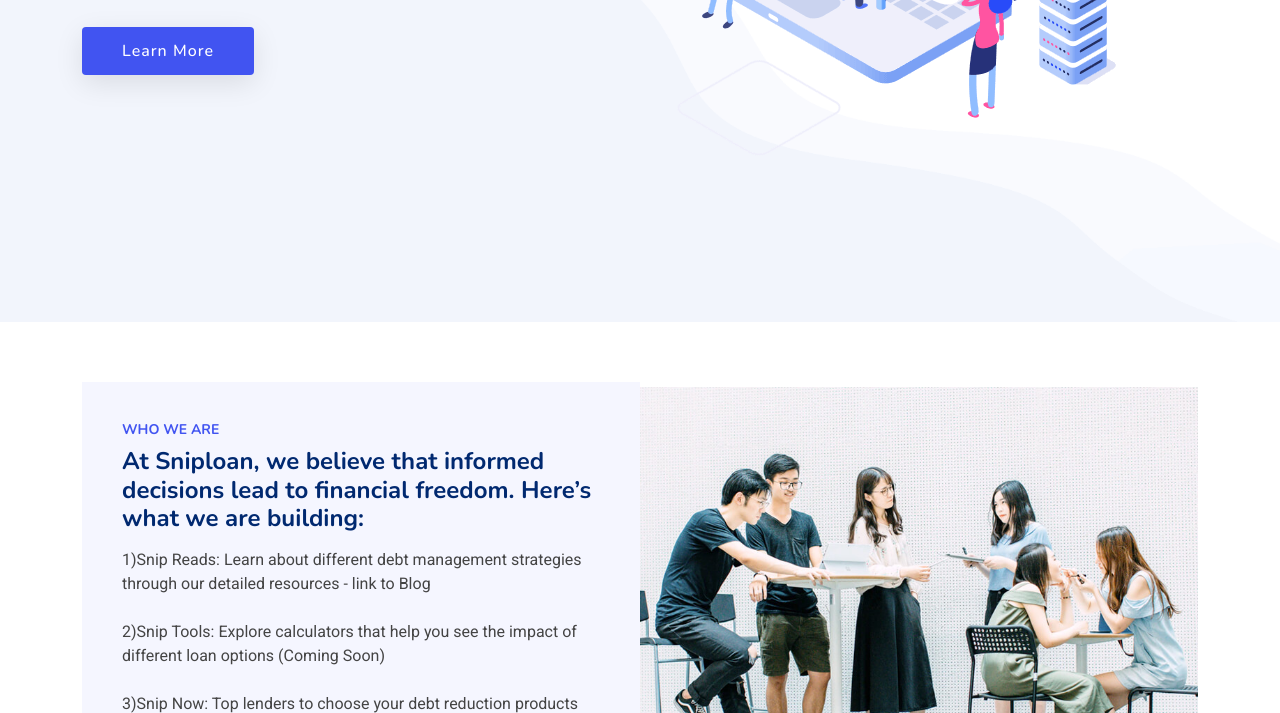
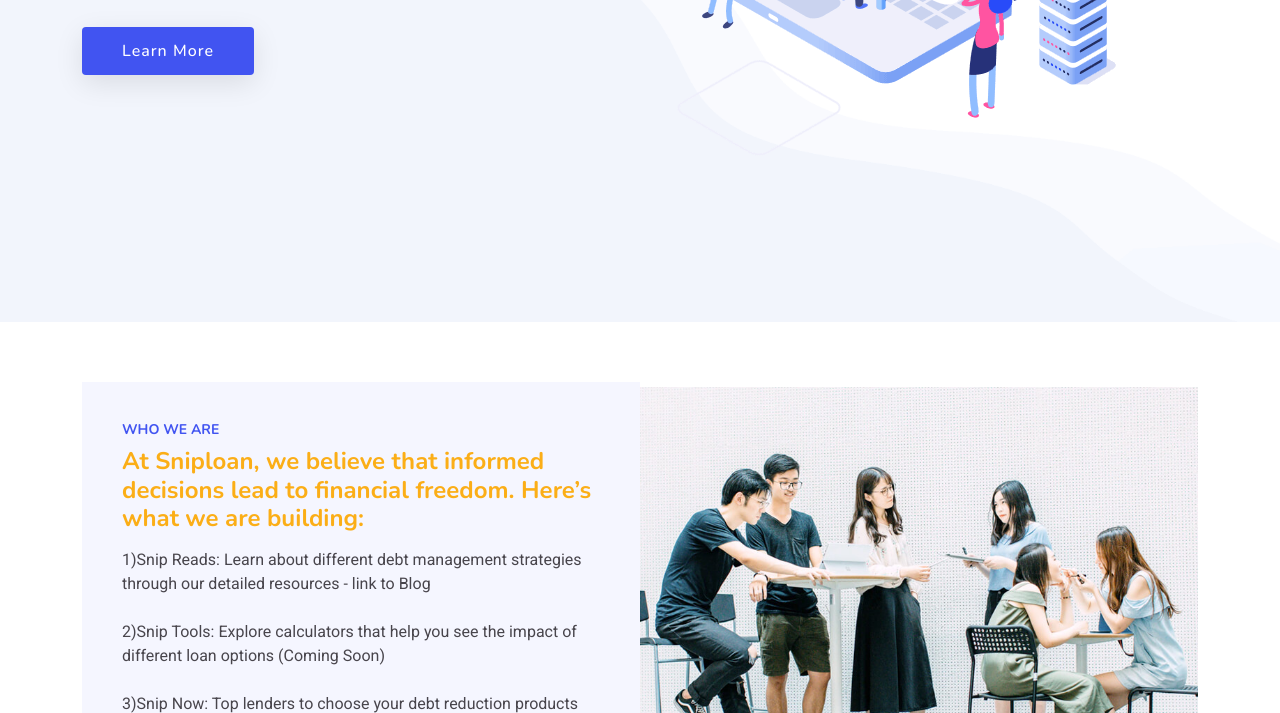
Before and after one commit to million-dollar-baby/landing, a plain HTML site: page index.html in a window 1280 px wide. Shown: the part 478-1191 px from the top of the page. Drawn offline with nearby package versions, Linux system fonts and the light colour scheme.

Commit message:
Update main.css

```diff
--- a/assets/css/main.css
+++ b/assets/css/main.css
@@ -20,8 +20,8 @@
 /* Global Colors - The following color variables are used throughout the website. Updating them here will change the color scheme of the entire website */
 :root {
   --background-color: #ffffff; /* Background color for the entire website, including individual sections */
-  --default-color: #444444; /* Default color used for the majority of the text content across the entire website */
-  --heading-color: #012970; /* Color for headings, subheadings and title throughout the website */
+  --default-color: #48454C; /* Default color used for the majority of the text content across the entire website */
+  --heading-color: #FBAE17; /* Color for headings, subheadings and title throughout the website */
   --accent-color: #4154f1; /* Accent color that represents your brand on the website. It's used for buttons, links, and other elements that need to stand out */
   --surface-color: #ffffff; /* The surface color is used as a background of boxed elements within sections, such as cards, icon boxes, or other elements that require a visual separation from the global background. */
   --contrast-color: #ffffff; /* Contrast color for text, ensuring readability against backgrounds of accent, heading, or default colors. */
```
